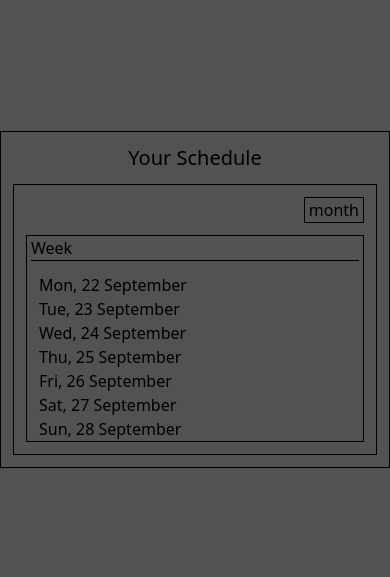
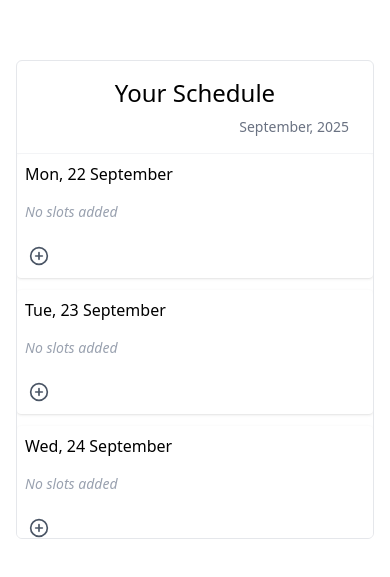
Before and after one commit to parthergk/scheduler, a React (Vite) app in the folder client/: page / in a window 390 px wide. Shown: the part 123-700 px from the top of the page. Built offline with nearby package versions, Linux system fonts and the light colour scheme.

Commit message:
maked the design responsive

```diff
--- a/client/package.json
+++ b/client/package.json
@@ -12,6 +12,7 @@
   "dependencies": {
     "@tailwindcss/vite": "^4.1.13",
     "date-fns": "^4.1.0",
+    "lucide-react": "^0.544.0",
     "react": "^19.1.1",
     "react-dom": "^19.1.1",
     "tailwindcss": "^4.1.13"
--- a/client/src/App.tsx
+++ b/client/src/App.tsx
@@ -1,34 +1,67 @@
 import { addDays, format, startOfWeek } from "date-fns";
 import { useEffect, useState } from "react";
+import Slots from "./components/Slots";
 
 export default function App() {
-  const [weekDays, setWeekDays] = useState([]);
-  const [currentDate, setCurrentDate] = useState(new Date());
+  const [weekDays, setWeekDays] = useState<Date[]>([]);
+  const [currentDate, setCurrentDate] = useState<Date>(new Date());
 
   useEffect(() => {
     const firstDay = startOfWeek(currentDate, { weekStartsOn: 1 });
-    const firstweek = [];
+    const firstWeek: Date[] = [];
     for (let i = 0; i < 7; i++) {
-      firstweek.push(addDays(firstDay, i));
+      firstWeek.push(addDays(firstDay, i));
     }
-    setWeekDays(firstweek);
-  }, []);
+    setWeekDays(firstWeek);
+  }, [currentDate]);
+
+  const loadMoreWeek = () => {
+    if (weekDays.length === 0) return;
+
+    const lastDay = weekDays[weekDays.length - 1];
+    const newWeek: Date[] = [];
+    for (let i = 1; i <= 7; i++) {
+      newWeek.push(addDays(lastDay, i));
+    }
+    setWeekDays((prev) => [...prev, ...newWeek]);
+  };
+
+  const handleScroll = (e: React.UIEvent<HTMLDivElement>) => {
+    const { scrollTop, clientHeight, scrollHeight } = e.currentTarget;
+    if (scrollTop + clientHeight >= scrollHeight - 50) {
+      // near bottom
+      loadMoreWeek();
+    }
+  };
 
   return (
-    <div className=" flex justify-center items-center bg-neutral-600 w-screen h-screen">
-      <div className=" w-full max-w-xl border p-3">
-        <h1 className=" text-center text-xl">Your Schedule</h1>
-        <div className=" flex flex-col gap-3 border mt-3 p-3">
-          <div className=" self-end border px-1">month</div>
-          <div className=" border px-1">
-            <h2 className=" border-b">Week</h2>
-            <div className=" mt-3 px-2 flex flex-col gap-1">
-              <ul>
-                {weekDays.map((day) => (
-                  <li key={day}>{format(day, "EE, d MMMM")}</li>
-                ))}
-              </ul>
-            </div>
+    <div className="min-h-screen w-screen flex justify-center items-center bg-white p-4 sm:p-6 lg:p-8">
+      <div className=" w-full max-w-xl mx-auto">
+        <div className="bg-white border border-gray-200 rounded-md overflow-hidden">
+          <div className="px-6 py-4 border-b border-gray-100">
+            <h1 className="text-2xl sm:text-3xl text-black mb-2 text-center">
+              Your Schedule
+            </h1>
+            <div className="text-sm text-gray-500 font-medium text-end">
+            {format(currentDate, "MMMM, yyyy")}
+          </div>
+          </div>
+
+          <div
+            className="flex flex-col gap-3 max-h-96 overflow-y-auto"
+            onScroll={handleScroll}
+          >
+            {weekDays.map((day) => (
+              <div
+                key={day.toISOString()}
+                className="flex flex-col sm:flex-row sm:items-center justify-between gap-2 bg-white p-2 rounded shadow-sm"
+              >
+                <span className="font-medium w-full sm:w-auto">
+                  {format(day, "EE, d MMMM")}
+                </span>
+                <Slots />
+              </div>
+            ))}
           </div>
         </div>
       </div>
--- /dev/null
+++ b/client/src/components/Slots.tsx
@@ -0,0 +1,59 @@
+import { useState } from "react";
+import TimeRangeInput from "./TimeRangeInput";
+import { CirclePlus, Trash2 } from "lucide-react";
+
+const Slots = () => {
+  const [timeRangeInputs, setTimeRangeInputs] = useState<{ id: number }[]>([]);
+  const [nextId, setNextId] = useState(1);
+
+  const handleAddTimeInputs = () => {
+    if (timeRangeInputs.length < 2) {
+      setTimeRangeInputs(prev => [...prev, { id: nextId }]);
+      setNextId(prev => prev + 1);
+    }
+  };
+
+  const handleRemoveTimeInputs = (id: number) => {
+    setTimeRangeInputs(prev => prev.filter(item => item.id !== id));
+  };
+
+  return (
+    <div className="flex flex-col sm:flex-row sm:items-start gap-3 w-full sm:w-auto">
+      <div className="flex flex-col gap-2 flex-1">
+        {timeRangeInputs.length === 0 ? (
+          <div className="text-gray-400 text-sm italic py-2">No slots added</div>
+        ) : (
+          timeRangeInputs.map((item) => (
+            <div key={item.id} className="flex items-center gap-2">
+              <TimeRangeInput />
+              <button
+                type="button"
+                onClick={() => handleRemoveTimeInputs(item.id)}
+                className="p-1 hover:bg-gray-100 rounded-md transition-colors duration-200 flex-shrink-0"
+                title="Remove slot"
+              >
+                <Trash2 className="w-4 h-4 text-gray-600 hover:text-red-600" />
+              </button>
+            </div>
+          ))
+        )}
+      </div>
+
+      <button
+        type="button"
+        disabled={timeRangeInputs.length >= 2}
+        onClick={handleAddTimeInputs}
+        className={`p-1 rounded-md transition-colors duration-200 flex-shrink-0 ${
+          timeRangeInputs.length >= 2
+            ? 'text-gray-300 cursor-not-allowed'
+            : 'text-gray-600 hover:text-black hover:bg-gray-100'
+        }`}
+        title={timeRangeInputs.length >= 2 ? 'Maximum 2 slots allowed' : 'Add slot'}
+      >
+        <CirclePlus className="w-5 h-5" />
+      </button>
+    </div>
+  );
+};
+
+export default Slots
--- /dev/null
+++ b/client/src/components/TimeInput.tsx
@@ -0,0 +1,58 @@
+import { useState } from "react";
+
+interface Props{
+  value: string;
+  onChange: (value:string)=>void
+}
+const TimeInput:React.FC<Props> = ({value, onChange}) => {
+  const [focused, setFocused] = useState(false);
+
+  const handleInputChange = (e:React.ChangeEvent<HTMLInputElement>)=>{
+    let input = e.target.value.replace(/[^\d]/g, '');
+    input = input.substring(0,4);
+
+    if (input.length >= 3) {
+      const minutes = input.substring(0, 2);
+      const seconds = input.substring(2, 4);
+      input = `${minutes}:${seconds}`;
+    } else if (input.length >= 1) {
+      input = input.substring(0, 2);
+    }
+
+    onChange(input);
+  }
+
+  const handleKeyDown = (e:React.KeyboardEvent<HTMLInputElement>) => {
+    // Allow backspace, delete, tab, escape, enter
+    if ([8, 9, 27, 13, 46].indexOf(e.keyCode) !== -1 ||
+        // Allow Ctrl+A, Ctrl+C, Ctrl+V, Ctrl+X
+        (e.keyCode === 65 && e.ctrlKey === true) ||
+        (e.keyCode === 67 && e.ctrlKey === true) ||
+        (e.keyCode === 86 && e.ctrlKey === true) ||
+        (e.keyCode === 88 && e.ctrlKey === true)) {
+      return;
+    }
+
+    // Ensure that it is a number and stop the keypress
+    if ((e.shiftKey || (e.keyCode < 48 || e.keyCode > 57)) && (e.keyCode < 96 || e.keyCode > 105)) {
+      e.preventDefault();
+    }
+  };
+  return (
+    <input
+      type="text"
+      value={value}
+      onChange={handleInputChange}
+      onKeyDown={handleKeyDown}
+      onFocus={() => setFocused(true)}
+      onBlur={() => setFocused(false)}
+      placeholder="00:00"
+      className={`w-16 px-2 py-1 text-sm border border-gray-300 rounded-sm bg-white text-black placeholder-gray-400 focus:outline-none focus:ring-1 focus:ring-black focus:border-black transition-all duration-200 ${
+        focused ? 'shadow-sm' : ''
+      }`}
+      maxLength={5}
+    />
+  );
+};
+
+export default TimeInput;
--- /dev/null
+++ b/client/src/components/TimeRangeInput.tsx
@@ -0,0 +1,17 @@
+import { useState } from "react";
+import TimeInput from "./TimeInput";
+
+const TimeRangeInput = () => {
+  const [startTime, setStartTime] = useState("00:00");
+  const [endTime, setEndTime] = useState("00:00");
+
+  return (
+    <div className="flex items-center gap-2">
+      <TimeInput value={startTime} onChange={setStartTime} />
+      <span className="text-xs text-gray-600 font-medium">to</span>
+      <TimeInput value={endTime} onChange={setEndTime} />
+    </div>
+  );
+};
+
+export default TimeRangeInput;
```
Also changed, not shown: 1 other file (tests, documents, lock files or other folders).
